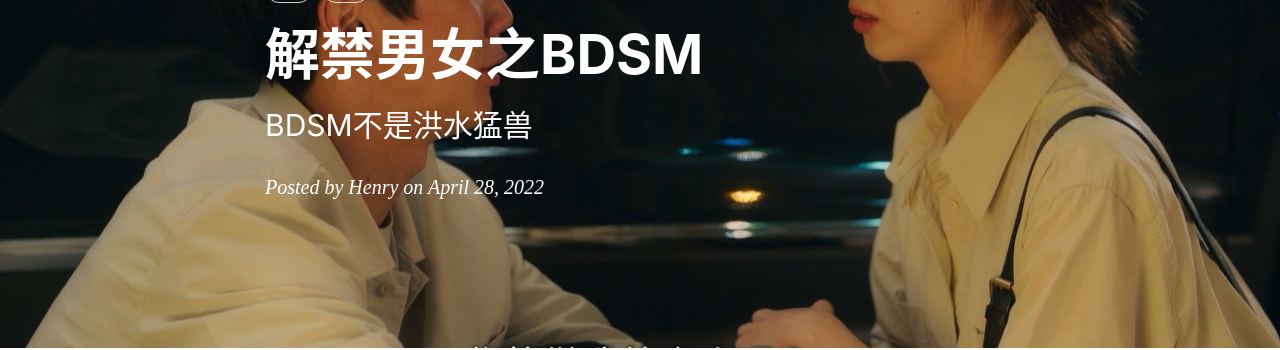
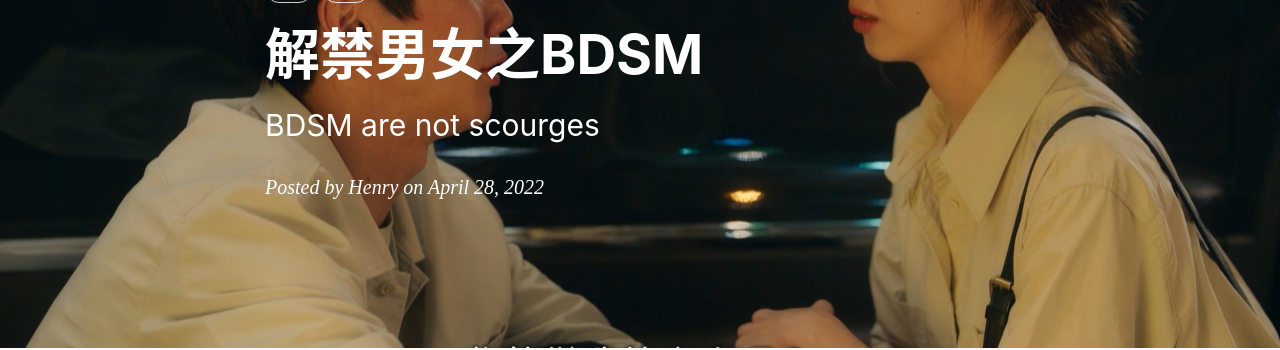
Before and after one commit to yliu9418/yliu9418.github.io, a Jekyll site: the page built from _posts/2022-4-28-BDSM.md, in a window 1280 px wide. Shown: the part 175-525 px from the top of the page. Built offline with Jekyll 4.4.1, drawn with Linux system fonts in a browser that asks for light colours; nearby versions of some CDN libraries; comment, search, counter and statistics services are not loaded.

Commit message:
Update 2022-4-28-BDSM.md

```diff
--- a/_posts/2022-4-28-BDSM.md
+++ b/_posts/2022-4-28-BDSM.md
@@ -1,7 +1,7 @@
 ---
 layout:     post
 title:      "解禁男女之BDSM"
-subtitle:   "BDSM不是洪水猛兽"
+subtitle:   "BDSM are not scourges"
 date:       2022-04-28 12:00:00
 author:     "Henry"
 catalog: true
```
